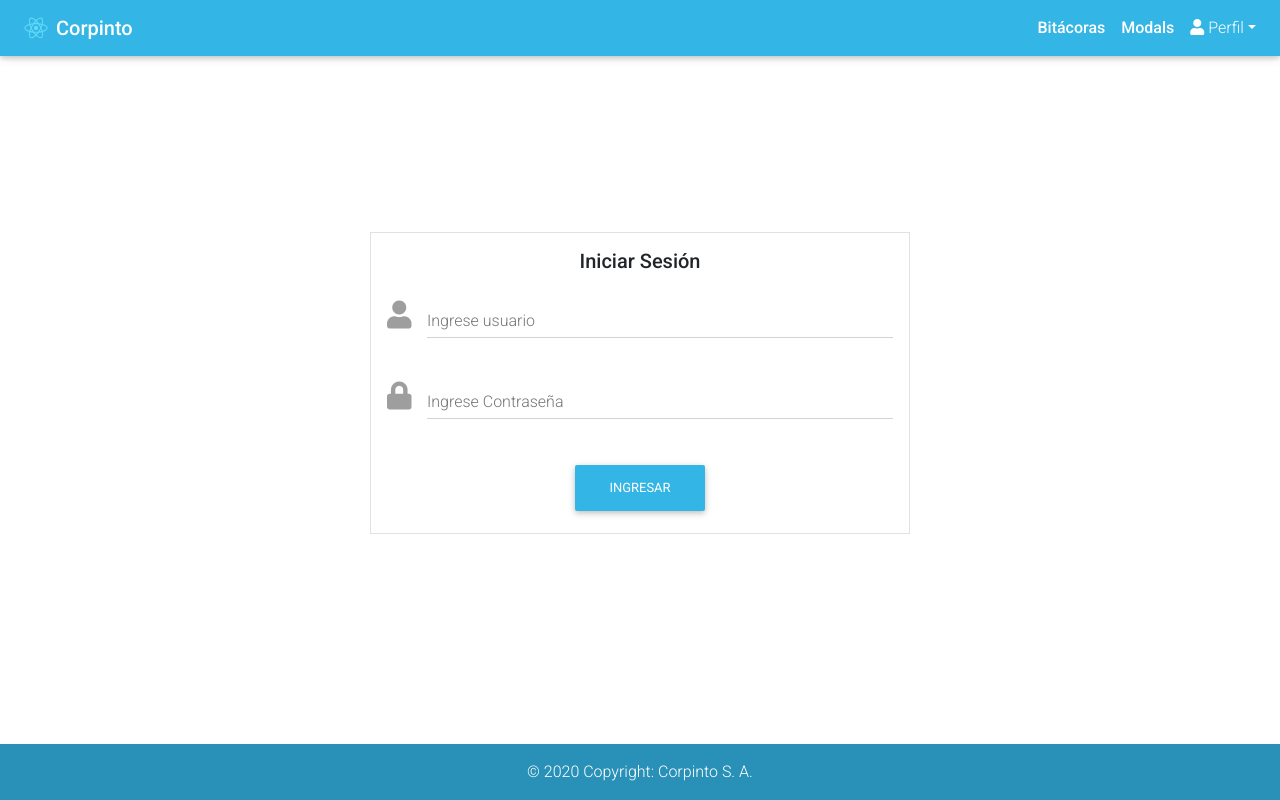
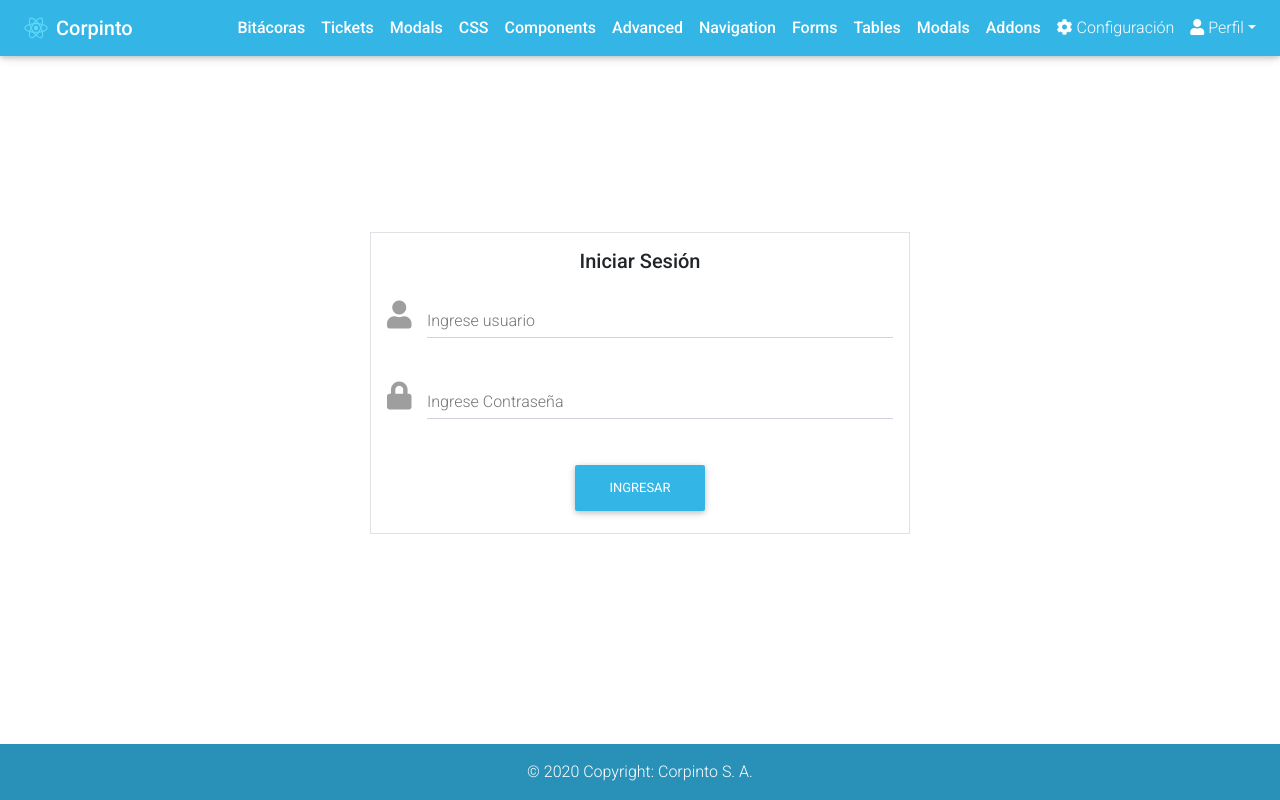
Before and after one commit to Jehiverson-zz/tcorpintofrontend, a React (Create React App) app: page / in a window 1280 px wide. Built offline with nearby package versions, Linux system fonts and the light colour scheme.

Commit message:
Page tiket

```diff
--- a/src/Routes.js
+++ b/src/Routes.js
@@ -72,6 +72,10 @@ import PageNotFound from './pages/404/PageNotFound';
 import Landing_Bitacoras from './pages/bitacoras/Landing';
 import BitacoraVenta from './pages/bitacoras/ventadiaria/Ventadiaria'
 
+//Tickets
+import TicketsPage from './pages/tickets/TicketsPage';
+import TransferSystemPage from './pages/tickets/TicketTransfer/TransferSystemPage';
+
 import Persons from './pages/persons/Persons';
 class Routes extends React.Component {
 
@@ -83,6 +87,9 @@ class Routes extends React.Component {
         <Route exact path='/bitacora_ventas_diarias' component={BitacoraVenta} />
 
         <Route exact path='/persons/detail' component={Persons} />
+
+        <Route exact path='/tickets' component={TicketsPage} />
+        <Route exact path='/tickets/traslado_sistema' component={TransferSystemPage} />
 
         <Route exact path='/addons' component={AddonsNavPage} />
         <Route exact path='/advanced' component={AdvancedNavPage} />
--- a/src/functions/UserFunctions.js
+++ b/src/functions/UserFunctions.js
@@ -1,16 +1,14 @@
 import axios from 'axios'
-export const login = user => {
+export const login = (user) => {
 
   let url = process.env.REACT_APP_URL_BASE + "/login";
   const data = { user: user.user,password: user.password};
   return axios
     .post(url,data)
     .then(response => {
-      localStorage.setItem('usertoken', response.data);
-      localStorage.setItem('session',true);
-      let data = { error: 0, message: "Exito" };
+      console.log(response.data)
+      let data = { error: 0, message: "Exito", response: response };
       return data;
-
     })
     .catch(err => {
       console.log(err.response.data)
--- a/src/pages/auth/Login.js
+++ b/src/pages/auth/Login.js
@@ -31,10 +31,13 @@ const Login = () => {
             password: password
         }
 
-        login(userData).then(res => {
+        login(userData).then(async res => {
             if (res.error === 1) {
                 Swal.fire('Oops...', res.message, 'error');
             } else {
+                localStorage.setItem('identity', JSON.stringify(res.response.data.user));
+                localStorage.setItem('token', JSON.stringify(res.response.data.token));
+                localStorage.setItem('session',true);
                 history.push(`/bitacoras`);
             }
         })
--- a/src/pages/bitacoras/Landing.js
+++ b/src/pages/bitacoras/Landing.js
@@ -41,7 +41,7 @@ const Landing = () => {
                     </MDBRow>
                 </MDBContainer>
             </MDBAnimation>
-        </ Navbar>
+        </Navbar>
     )
 }
 
--- a/src/pages/parcials/Navbar.js
+++ b/src/pages/parcials/Navbar.js
@@ -81,12 +81,91 @@ class Navbar extends Component {
               </MDBNavItem>
               <MDBNavItem>
                 <MDBNavLink
+                  exact
+                  to='/tickets'
+                  onClick={this.closeCollapse('mainNavbarCollapse')}
+                >
+                  <strong>Tickets</strong>
+                </MDBNavLink>
+              </MDBNavItem>
+              <MDBNavItem>
+                <MDBNavLink
                   onClick={this.closeCollapse('mainNavbarCollapse')}
                   to='/modals'
                 >
                   <strong>Modals</strong>
                 </MDBNavLink>
               </MDBNavItem>
+              <MDBNavItem>
+                  <MDBNavLink
+                    onClick={this.closeCollapse('mainNavbarCollapse')}
+                    to='/css'
+                  >
+                    <strong>CSS</strong>
+                  </MDBNavLink>
+                </MDBNavItem>
+                <MDBNavItem>
+                  <MDBNavLink
+                    onClick={this.closeCollapse('mainNavbarCollapse')}
+                    to='/components'
+                  >
+                    <strong>Components</strong>
+                  </MDBNavLink>
+                </MDBNavItem>
+                <MDBNavItem>
+                  <MDBNavLink
+                    onClick={this.closeCollapse('mainNavbarCollapse')}
+                    to='/advanced'
+                  >
+                    <strong>Advanced</strong>
+                  </MDBNavLink>
+                </MDBNavItem>
+                <MDBNavItem>
+                  <MDBNavLink
+                    onClick={this.closeCollapse('mainNavbarCollapse')}
+                    to='/navigation'
+                  >
+                    <strong>Navigation</strong>
+                  </MDBNavLink>
+                </MDBNavItem>
+                <MDBNavItem>
+                  <MDBNavLink
+                    onClick={this.closeCollapse('mainNavbarCollapse')}
+                    to='/forms'
+                  >
+                    <strong>Forms</strong>
+                  </MDBNavLink>
+                </MDBNavItem>
+                <MDBNavItem>
+                  <MDBNavLink
+                    onClick={this.closeCollapse('mainNavbarCollapse')}
+                    to='/tables'
+                  >
+                    <strong>Tables</strong>
+                  </MDBNavLink>
+                </MDBNavItem>
+                <MDBNavItem>
+                  <MDBNavLink
+                    onClick={this.closeCollapse('mainNavbarCollapse')}
+                    to='/modals'
+                  >
+                    <strong>Modals</strong>
+                  </MDBNavLink>
+                </MDBNavItem>
+                <MDBNavItem>
+                  <MDBNavLink
+                    onClick={this.closeCollapse('mainNavbarCollapse')}
+                    to='/addons'
+                  >
+                    <strong>Addons</strong>
+                  </MDBNavLink>
+                </MDBNavItem>
+                <MDBNavItem>
+                  <MDBLink className='waves-effect waves-light' to='#!'>
+                    <MDBIcon icon='cog' className='mr-1' />
+                    Configuración
+                  </MDBLink>
+                </MDBNavItem>
               <MDBNavItem>
                 <MDBDropdown>
                   <MDBDropdownToggle nav caret>
--- /dev/null
+++ b/src/pages/tickets/TicketTransfer/TransferSystemPage.js
@@ -0,0 +1,43 @@
+import React from 'react';
+import Navbar from '../../parcials/Navbar';
+import {
+    MDBCard,
+    MDBCardBody,
+    MDBContainer,
+    MDBRow,
+    MDBCol,
+    MDBInput
+} from 'mdbreact';
+
+const TransferSystemPage = () => {
+    return (
+        <Navbar>
+            <br></br>
+            <MDBContainer>
+                <MDBCard>
+                    <MDBCardBody>
+                        <MDBRow style={{paddingLeft: "12%"}}>
+                            <MDBCol md='2'>
+                                <MDBInput label='Upc' type='text' validate />
+                            </MDBCol>
+                            <MDBCol md='2'>
+                                <MDBInput label='Alu' type='text' validate />
+                            </MDBCol>
+                            <MDBCol md='2'>
+                                <MDBInput label='Talla' type='text' validate />
+                            </MDBCol>
+                            <MDBCol md='2'>
+                                <MDBInput label='Factura' type='text' validate />
+                            </MDBCol>
+                            <MDBCol md='2'>
+                                <MDBInput label='Tiendas' type='text' validate />
+                            </MDBCol>
+                        </MDBRow>
+                    </MDBCardBody>
+                </MDBCard>
+            </MDBContainer>
+        </Navbar>
+    )
+}
+
+export default TransferSystemPage;
--- /dev/null
+++ b/src/pages/tickets/TicketsPage.js
@@ -0,0 +1,44 @@
+import React from 'react';
+import {
+    MDBEdgeHeader,
+    MDBContainer,
+    MDBRow,
+    MDBCol,
+    MDBJumbotron,
+    MDBIcon,
+    MDBAnimation
+} from 'mdbreact';
+import MenuLink from '../../components/menuLink';
+import Navbar from '../parcials/Navbar'
+
+const TicketsPage = () => {
+
+    return (
+        <Navbar>
+            <MDBEdgeHeader color='indigo darken-3' className='sectionPage' />
+            <MDBAnimation type='zoomIn' duration='500ms'>
+                <MDBContainer>
+                    <MDBRow>
+                        <MDBCol md='8' className='mt-3 mx-auto'>
+                            <MDBJumbotron>
+                                <h1 className='text-center'>
+                                    <MDBIcon icon='window-restore' className='mr-2 indigo-text' />
+                                    Tickets
+                                </h1>
+                                <ul className='list-unstyled example-components-list'>
+                                    <MenuLink to='/tickets/traslado_sistema' title='Traslado de Sistema' />
+                                    <MenuLink to='/addons/iframe' title='Entregas Inmediatas' />
+                                    <MenuLink to='/addons/iframe' title='Retiros Externos' />
+                                    <MenuLink to='/addons/iframe' title='Retiros Fotografía' />
+                                    <MenuLink to='/addons/iframe' title='Histórico Tickets' />
+                                </ul>
+                            </MDBJumbotron>
+                        </MDBCol>
+                    </MDBRow>
+                </MDBContainer>
+            </MDBAnimation>
+        </Navbar>
+    )
+}
+
+export default TicketsPage
```
Also changed, not shown: 1 other file (tests, documents, lock files or other folders).
